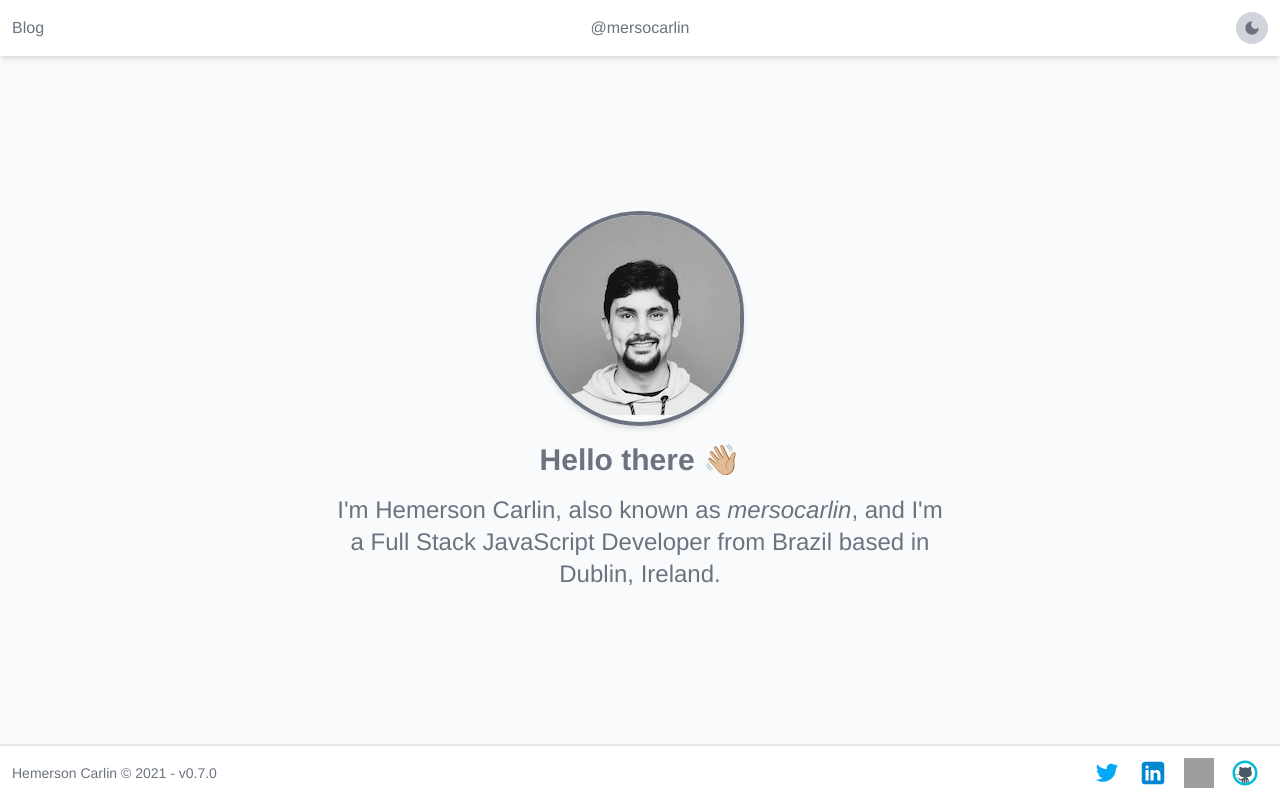
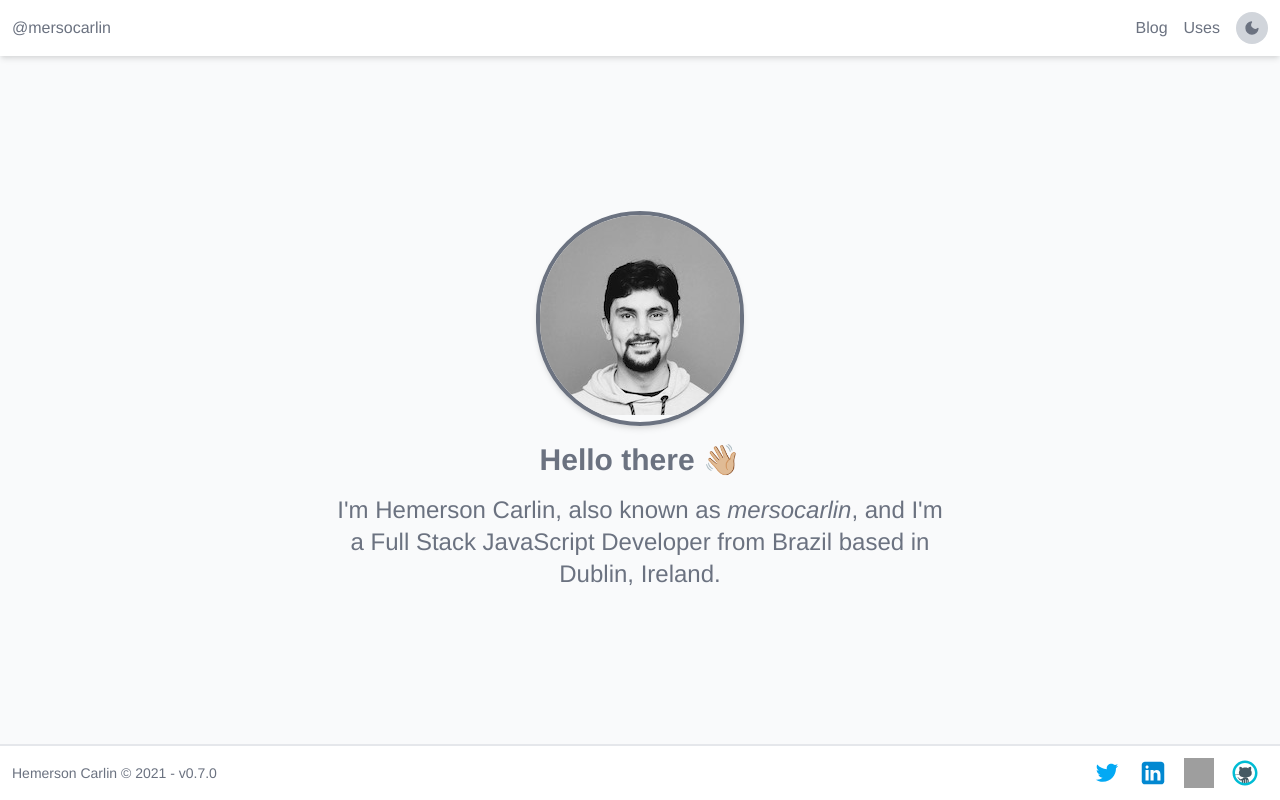
Before and after one commit to mersocarlin/mersocarlin.com, a Next.js app: page / in a window 1280 px wide. Built offline with nearby package versions, Linux system fonts and the light colour scheme; grey boxes are pictures that could not be loaded.

Commit message:
Update header

```diff
--- a/src/components/Layout.tsx
+++ b/src/components/Layout.tsx
@@ -14,6 +14,28 @@ interface LayouProps {
   gaId: string
 }
 
+type HeaderLinkProps = {
+  children: React.ReactNode
+  path: string
+}
+
+function HeaderLink({ children, path }: HeaderLinkProps) {
+  const router = useRouter()
+
+  // do not highlight home
+  const isActive = path !== '/' && router.pathname === path
+
+  return (
+    <Link
+      className={isActive ? 'underline' : ''}
+      colorStyles="mersocarlin-text-gray hover:text-gray-600 visited:text-gray-600 dark:hover:text-gray-100 dark:visited:text-gray-100"
+      href={path}
+    >
+      {children}
+    </Link>
+  )
+}
+
 export default function Layout({
   appVersion,
   centerContent,
@@ -21,12 +43,11 @@ export default function Layout({
   gaId,
 }: LayouProps) {
   const router = useRouter()
+
   React.useEffect(() => {
     initGA(gaId)
-    trackPageView(`${window.location.pathname}${window.location.search}`)
+    trackPageView(router.asPath)
   }, [])
-
-  const isBlog = router.pathname === '/blog'
 
   return (
     <div
@@ -34,23 +55,16 @@ export default function Layout({
         centerContent ? 'h-screen' : ''
       }`}
     >
-      <header className="mersocarlin-bg-white flex items-center justify-between p-3 shadow-md">
-        <Link
-          className={isBlog ? 'underline' : ''}
-          colorStyles="mersocarlin-text-gray hover:text-gray-600 visited:text-gray-600 dark:hover:text-gray-100 dark:visited:text-gray-100"
-          href="/blog"
-        >
-          Blog
-        </Link>
+      <header className="mersocarlin-bg-white p-3 shadow-md">
+        <div className="flex items-center justify-between">
+          <HeaderLink path="/">@mersocarlin</HeaderLink>
 
-        <Link
-          colorStyles="mersocarlin-text-gray hover:text-gray-600 visited:text-gray-600 dark:hover:text-gray-100 dark:visited:text-gray-100"
-          href="/"
-        >
-          @mersocarlin
-        </Link>
-
-        <ThemeSwitcher />
+          <div className="flex items-center space-x-4">
+            <HeaderLink path="/blog">Blog</HeaderLink>
+            <HeaderLink path="/uses">Uses</HeaderLink>
+            <ThemeSwitcher />
+          </div>
+        </div>
       </header>
 
       <main className="flex-1 my-8 m-auto w-full lg:max-w-screen-lg md:max-w-screen-md">
```
